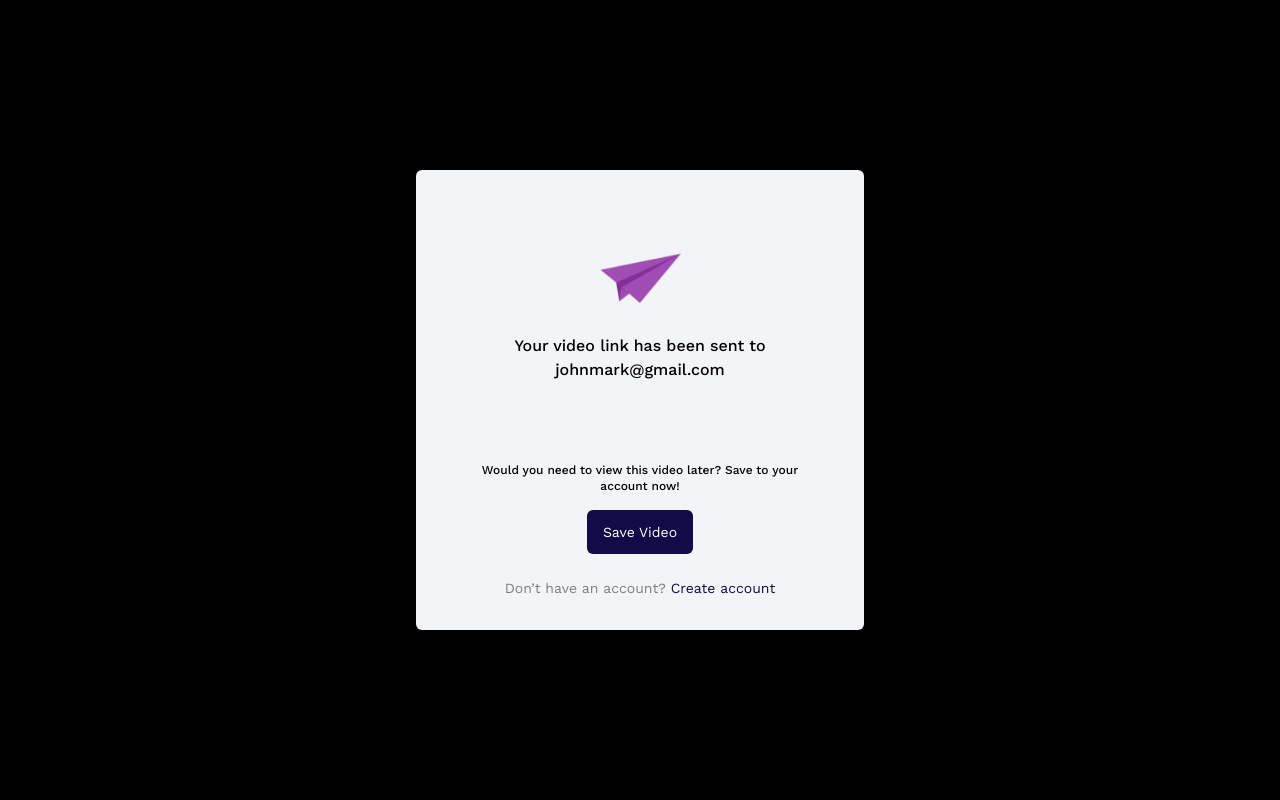
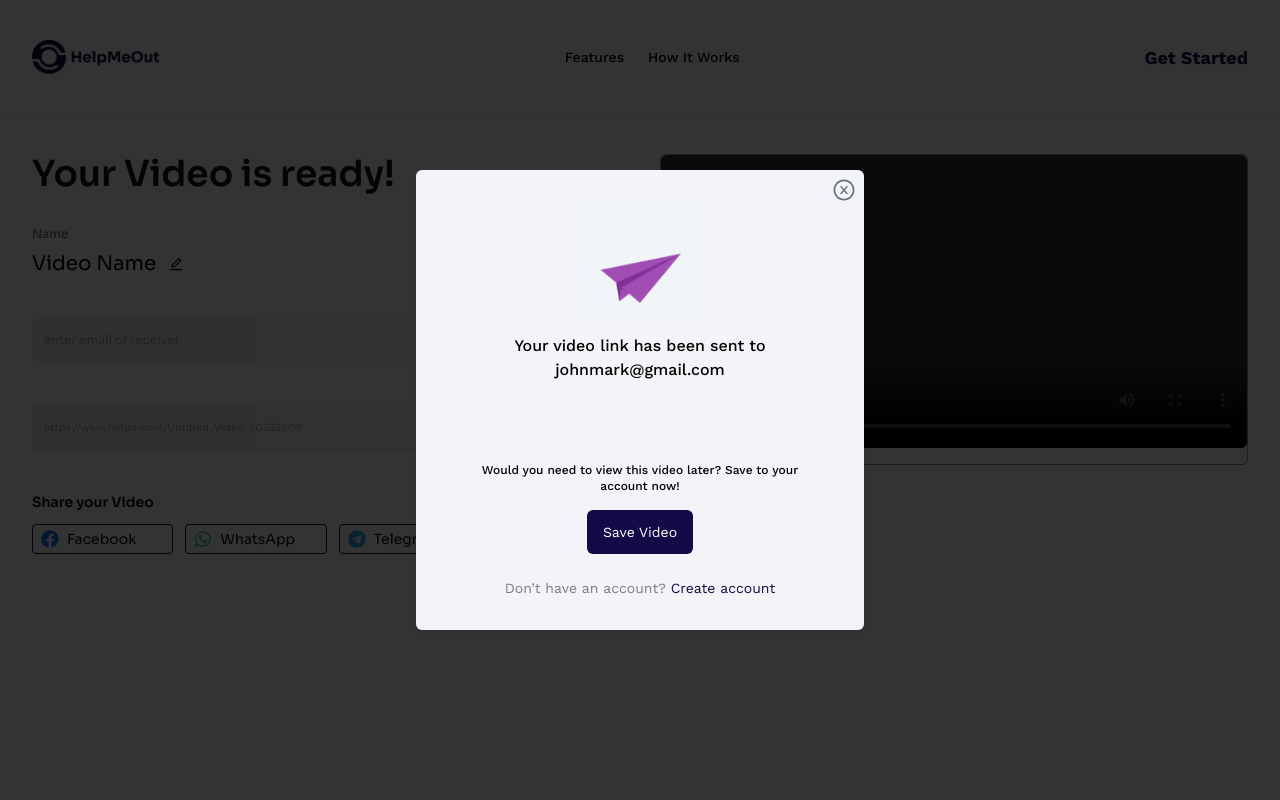
Before and after one commit to Mhiracul/Chrome_Extension, a React (Vite) app in the folder client/: page /modal in a window 1280 px wide. Shown: the top 800 px of the page. Built offline with nearby package versions, Linux system fonts and the light colour scheme.

Commit message:
first commit

```diff
--- a/client/src/App.jsx
+++ b/client/src/App.jsx
@@ -4,6 +4,7 @@ import Login from "./Pages/Login";
 import VideoPage from "./Pages/VideoPage";
 import Modal from "./Pages/Modal";
 import VideoRepository from "./Pages/VideoRepository";
+import ShareVideoModal from "./Pages/ShareVideoModal";
 
 function App() {
   return (
@@ -12,6 +13,7 @@ function App() {
         <Route exact path="/" element={<LandingPage />} />
         <Route exact path="/login" element={<Login />} />
         <Route exact path="/video" element={<VideoPage />} />
+        <Route exact path="/modal" element={<ShareVideoModal />} />
         <Route exact path="/modal" element={<Modal />} />
         <Route exact path="/repo" element={<VideoRepository />} />
       </Routes>
--- a/client/src/Pages/Modal.jsx
+++ b/client/src/Pages/Modal.jsx
@@ -1,10 +1,17 @@
 import React from "react";
 import Kite from "../assets/success-kite.png";
-const Modal = () => {
+import { AiOutlineCloseCircle } from "react-icons/ai"; // Import a close icon, such as 'FaTimes' from react-icons/fa
+
+const Modal = ({ onClose }) => {
   return (
-    <div className="bg-[#000] w-full h-screen">
-      <div className="flex justify-center  items-center min-h-screen">
-        <div className="bg-[#F2F4F7] max-w-md flex flex-col gap-20 justify-center items-center  rounded-md shadow-md p-8">
+    <div className="fixed top-0 left-0 right-0 bottom-0 flex items-center justify-center z-50 bg-black bg-opacity-80">
+      <div className="bg-[#F2F4F7] max-w-md flex flex-col gap-20 rounded-md shadow-md p-8 relative">
+        <button
+          onClick={onClose}
+          className="absolute top-2 outline-none right-2 text-gray-500 hover:text-gray-800 cursor-pointer"
+        >
+          <AiOutlineCloseCircle size={24} />
+        </button>
         <div className="flex flex-col items-center gap-4">
           <img src={Kite} alt="" className="w-32 " />
           <p className="max-w-md text-center text-[16px] font-sans font-medium">
@@ -26,7 +33,6 @@ const Modal = () => {
         </div>
       </div>
     </div>
-    </div>
   );
 };
 
--- /dev/null
+++ b/client/src/Pages/ShareVideoModal.jsx
@@ -0,0 +1,170 @@
+import React, { useEffect, useState } from "react";
+import axios from "axios";
+import Navbar from "../components/Navbar";
+import Footer from "../components/Footer";
+import { FiCopy } from "react-icons/fi";
+import { ToastContainer, toast } from "react-toastify";
+import "react-toastify/dist/ReactToastify.css";
+import { FaFacebook, FaTelegram, FaWhatsapp } from "react-icons/fa";
+import Availabilty from "../components/Availabilty";
+import { AiOutlineEdit } from "react-icons/ai";
+import Modal from "./Modal";
+
+const ShareVideoModal = () => {
+  const [videoUrl, setvideoUrl] = useState("");
+  const [receiverEmail, setReceiverEmail] = useState("");
+  const [copied, setCopied] = useState(false);
+  const [showModal, setShowModal] = useState(true); // State to control modal visibility
+
+  useEffect(() => {
+    const queryParams = new URLSearchParams(window.location.search);
+    const videoUrlParam = queryParams.get("videoUrl");
+
+    setvideoUrl(videoUrlParam);
+  }, []);
+
+  const openModal = () => {
+    setShowModal(true);
+  };
+  const toggleModal = () => {
+    setShowModal(!showModal);
+  };
+
+  const handleCopyClick = () => {
+    const textField = document.createElement("textarea");
+    textField.innerText = videoUrl;
+    document.body.appendChild(textField);
+    textField.select();
+    document.execCommand("copy");
+    document.body.removeChild(textField);
+    toast.success("Copied!");
+
+    setCopied(true);
+  };
+  const handleSendEmail = async () => {
+    try {
+      await axios.post("/api/send-email", {
+        receiverEmail,
+        videoUrl,
+      });
+
+      toast.success("Email sent successfully!");
+    } catch (error) {
+      toast.error("Failed to send email. Please try again later.");
+    }
+  };
+
+  return (
+    <>
+      <Navbar />
+      <div className="min-h-screen w-full  font-sora">
+        <div className=" container grid lg:grid-cols-2 md:grid-cols-1 grid-cols-1 gap-10  mx-auto px-4 sm:px-6 md:px-8 py-10">
+          <div className="w-full">
+            <h1 className="lg:text-4xl text-2xl text-[#141414] font-semibold mb-4 font-sora ">
+              Your Video is ready!
+            </h1>
+
+            <div className="flex flex-col gap-10 mt-8">
+              <div>
+                <p className="text-[#727272] text-xs font-medium mb-2">Name</p>
+                <div className="inline-flex gap-3 items-center">
+                  <h1 className="text-xl">Video Name</h1>
+                  <AiOutlineEdit />
+                </div>
+              </div>
+
+              <div className="bg-[#f3f2f2]  px-3 py-2 rounded-md w-full flex md:flex-row flex-col gap-2 items-center justify-between">
+                <input
+                  type="text"
+                  placeholder="enter email of receiver"
+                  className="text-xs bg-transparent outline-none"
+                  value={receiverEmail}
+                  onChange={(e) => setReceiverEmail(e.target.value)}
+                />
+                <button
+                  onClick={handleSendEmail}
+                  className="bg-[#605C84] md:w-auto w-full rounded-md text-sm text-white py-1 px-3"
+                >
+                  Send
+                </button>
+              </div>
+
+              <div className="bg-[#f3f2f2]  px-3 py-2 rounded-md w-full flex items-center justify-between">
+                <input
+                  type="text"
+                  placeholder="https://www.helpmeout/Untitled_Video_20232509"
+                  className="text-[10px] bg-transparent outline-none w-full"
+                  value={videoUrl}
+                  readOnly
+                />
+                <button
+                  className="bg-transparent border border-[#929292] inline-flex gap-2 items-center text-xs rounded-md py-2 md:px-4 px-3"
+                  onClick={handleCopyClick}
+                >
+                  <FiCopy color="#000" /> Copy
+                </button>
+                {copied && (
+                  <ToastContainer position="bottom-center" autoClose={2000} />
+                )}
+              </div>
+
+              <div>
+                <h1 className="text-[#08051E] font-semibold text-sm">
+                  Share your Video
+                </h1>
+                <div className="grid md:grid-cols-3 grid-cols-2 gap-3 items-center  max-w-md mt-3">
+                  <div className=" md:text-sm text-xs   text-[#08051E] rounded  border border-[#0A0628]">
+                    <a
+                      href={`https://www.facebook.com/sharer/sharer.php?u=${encodeURIComponent(
+                        videoUrl
+                      )}`}
+                      target="_blank"
+                      rel="noopener noreferrer"
+                      className="inline-flex items-center gap-2 px-2 py-1"
+                    >
+                      <FaFacebook color="#1877F2" size={18} /> Facebook
+                    </a>
+                  </div>
+                  <div className="md:text-sm text-xs  text-[#08051E] rounded  border border-[#0A0628]">
+                    <a
+                      href={`https://api.whatsapp.com/send?text=${encodeURIComponent(
+                        videoUrl
+                      )}`}
+                      target="_blank"
+                      rel="noopener noreferrer"
+                      className="inline-flex items-center gap-2 px-2 py-1"
+                    >
+                      <FaWhatsapp color="#25D366" size={18} /> WhatsApp
+                    </a>
+                  </div>
+                  <div className="inline-flex items-center md:text-sm text-xs  px-2 py-1 text-[#08051E] rounded gap-2 border border-[#0A0628]">
+                    <FaTelegram color="#2AABEE" size={18} /> Telegram
+                  </div>
+                </div>
+              </div>
+            </div>
+          </div>
+          <div className="video-grid w-full">
+            <div className="border-[1px]  border-[#959494] flex-wrap  rounded-md">
+              <video
+                controls
+                width="100%"
+                src={videoUrl}
+                className=" rounded-md"
+                type="video/mp4"
+              >
+                Your browser does not support the video tag.
+              </video>
+              <div className="video-controls flex flex-wrap  justify-end gap-4 py-2 px-6"></div>
+            </div>
+          </div>
+        </div>
+      </div>
+      <Availabilty />
+      {showModal && <Modal onClose={toggleModal} />}
+      <Footer />
+    </>
+  );
+};
+
+export default ShareVideoModal;
```
Also changed, not shown: 1 other file (tests, documents, lock files or other folders). Lines whose indentation alone changed are shown as unchanged.
